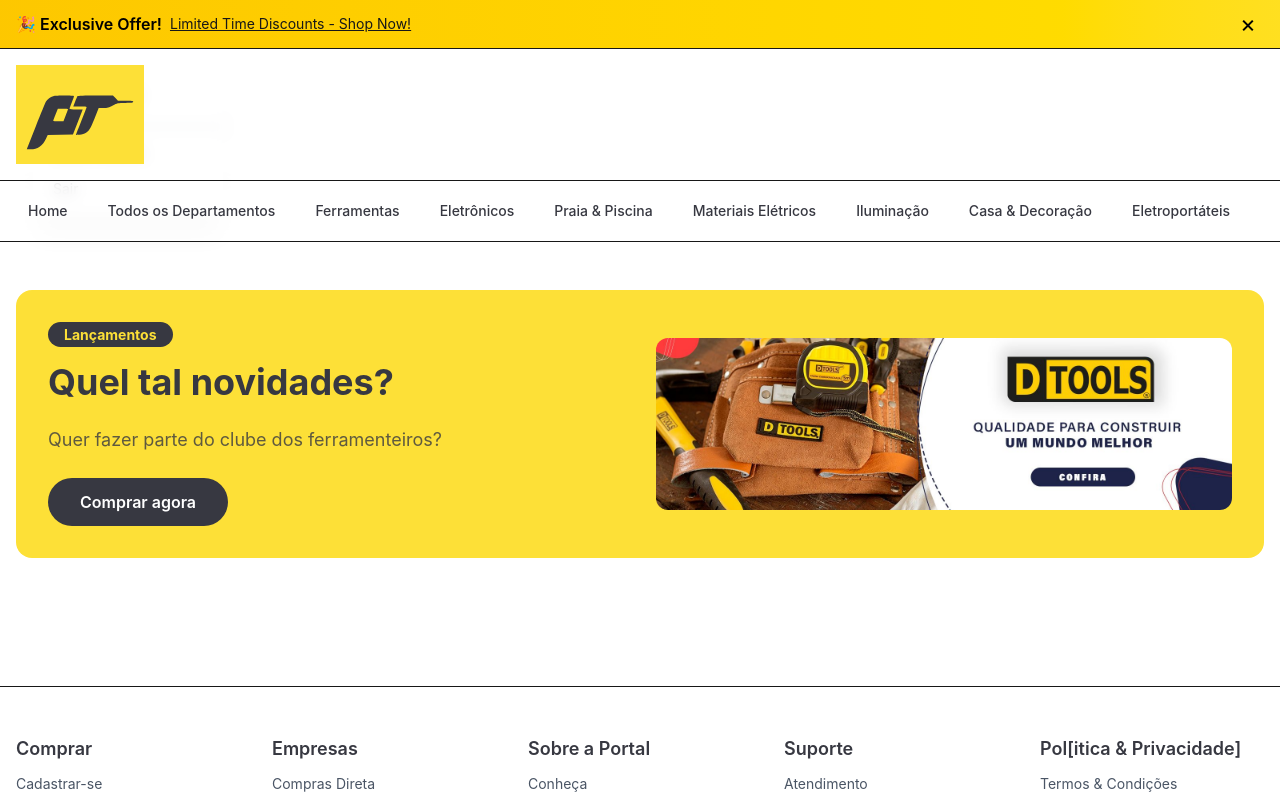
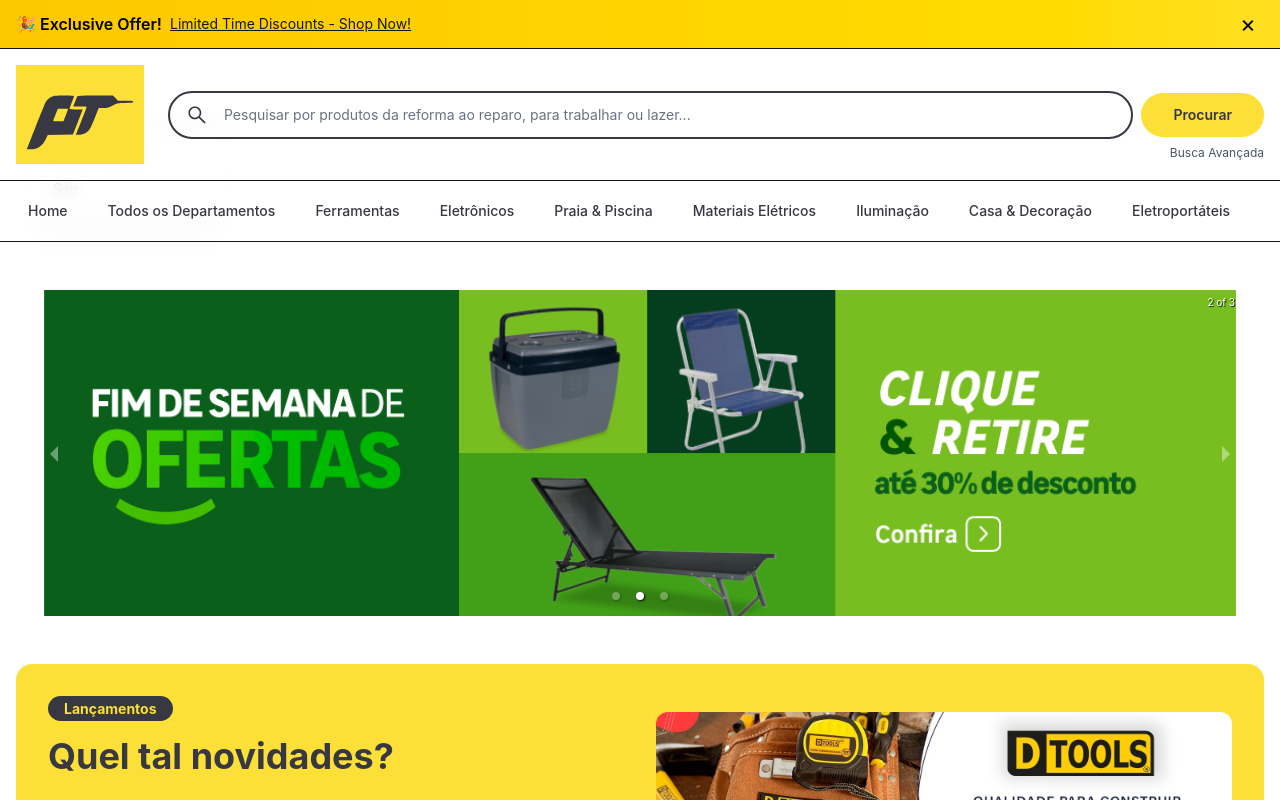
Before and after one commit to DRDEVELOPERS/portal_rei, a Next.js app: page / in a window 1280 px wide. Shown: the top 800 px of the page. Built offline with nearby package versions, Linux system fonts and the light colour scheme; grey boxes are pictures that could not be loaded.

Commit message:
more uptd

```diff
--- /dev/null
+++ b/app/components/CarouselComp.js
@@ -0,0 +1,30 @@
+"use client";
+
+import { Carousel } from "react-responsive-carousel";
+import "react-responsive-carousel/lib/styles/carousel.min.css";
+
+export default function CarouselComp() {
+  return (
+    <>
+      <div className="max-w-[1200px] mx-auto">
+        <Carousel
+          showArrows={true}
+          autoPlay={true}
+          interval={3000}
+          infiniteLoop={true}
+          showThumbs={false}
+        >
+          <div>
+            <img src="/images/banner/1.png" />
+          </div>
+          <div>
+            <img src="/images/banner/2.png" />
+          </div>
+          <div>
+            <img src="/images/banner/3.png" />
+          </div>
+        </Carousel>
+      </div>
+    </>
+  );
+}
--- a/app/layouts/includes/MainHeader.js
+++ b/app/layouts/includes/MainHeader.js
@@ -8,6 +8,10 @@
 import { BiLoaderCircle } from "react-icons/bi";
 
 export default function MainLayout() {
+  const handleSearchName = (event) => {
+    console.log(" ");
+  };
+
   return (
     <div
       id="MainHeader"
@@ -23,6 +27,38 @@
               alt="PORTALFERRAGEM Logo"
             />
           </Link>
+
+          <div className="flex-1 relative group">
+            <div className="flex items-center gap-2 w-full">
+              <div className="relative flex-1">
+                <div className="flex items-center w-full rounded-full border-2 border-primary-black dark:border-gray-600 bg-transparent transition-all duration-200 focus-within:border-primary-yellow">
+                  <div className="pl-4">
+                    <AiOutlineSearch
+                      size={22}
+                      className="text-primary-black dark:text-gray-400"
+                    />
+                  </div>
+
+                  <input
+                    onChange={handleSearchName}
+                    placeholder="Pesquisar por produtos da reforma ao reparo, para trabalhar ou lazer..."
+                    type="text"
+                    className="w-full py-3 px-4 bg-transparent placeholder-gray-500 dark:placeholder-gray-400 text-sm focus:outline-none focus:ring-0"
+                  />
+                </div>
+              </div>
+
+              <button className="bg-primary-yellow hover:bg-[#f8d634] text-primary-black px-8 py-3 rounded-full font-semibold text-sm transition-colors duration-200">
+                Procurar
+              </button>
+            </div>
+
+            <div className="absolute right-0 -bottom-6">
+              <button className="text-xs text-gray-600 dark:text-gray-400 hover:text-primary-yellow transition-colors">
+                Busca Avançada
+              </button>
+            </div>
+          </div>
         </div>
       </nav>
     </div>
--- a/app/page.js
+++ b/app/page.js
@@ -2,13 +2,18 @@
 "use client";
 
 import { useEffect, useState } from "react";
+import Link from "next/link";
+import Image from "next/image";
+
 import MainLayout from "./layouts/MainLayout";
-import Image from "next/image";
 import TopHeader from "./layouts/includes/TopHeader";
+import CarouselComp from "./components/CarouselComp";
 
 export default function Home() {
   return (
     <MainLayout>
+      <div className="mt-12">
+        <CarouselComp />
         <TopHeader />
         {/* Seasonal Promotion Section */}
         <section className="mx-auto max-w-7xl px-4 py-12">
@@ -38,6 +43,7 @@
             </div>
           </div>
         </section>
+      </div>
     </MainLayout>
   );
 }
```
Lines whose indentation alone changed are shown as unchanged.
